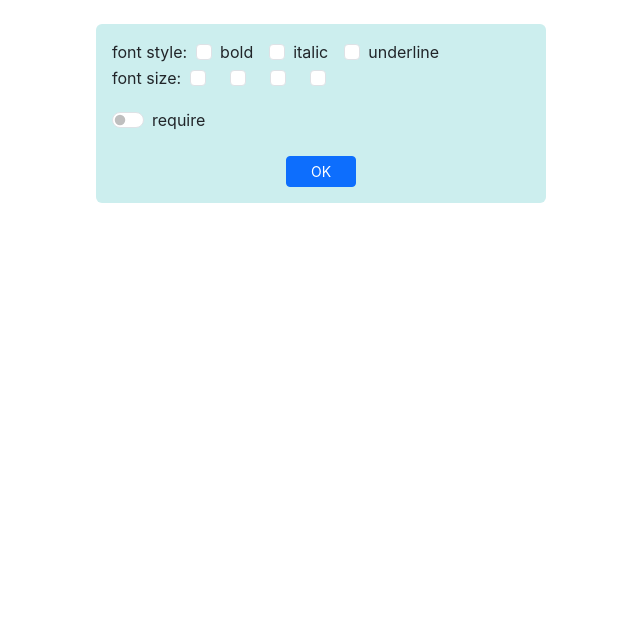
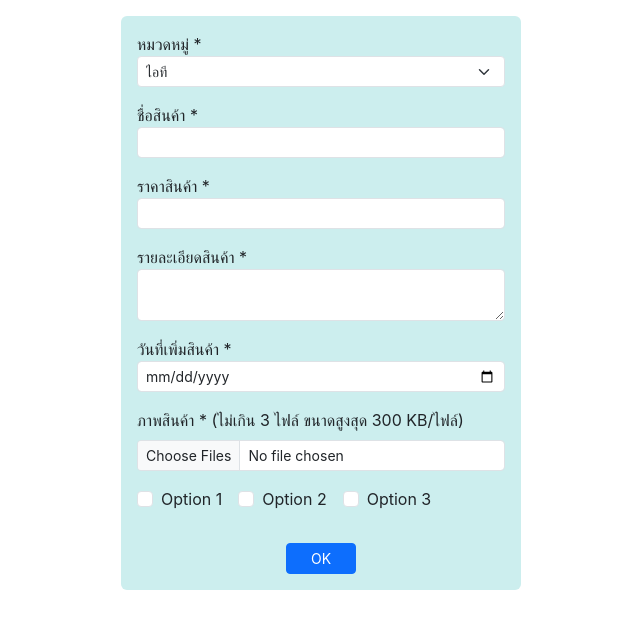
Before and after one commit to ChayanrothJA/app1, a React (Create React App) app: page / in a window 1280 px wide. Shown: the top 628 px of the page, without its empty margins (319-959 px from the left). Built offline with nearby package versions, Linux system fonts and the light colour scheme; the HTML template or start-up script is replaced by a standard one.

Commit message:
Create form-validation.js

```diff
--- a/package.json
+++ b/package.json
@@ -9,6 +9,7 @@
     "bootstrap": "^5.3.2",
     "react": "^18.2.0",
     "react-dom": "^18.2.0",
+    "react-hook-form": "^7.47.0",
     "react-router-dom": "^6.16.0",
     "react-scripts": "5.0.1",
     "web-vitals": "^2.1.4"
--- a/src/App.js
+++ b/src/App.js
@@ -1,6 +1,5 @@
-import React from 'react';
-import FormCheck from './component/Form/form-check';
-
+import React from 'react'
+import FormValidation from './component/Hook-Form/form-validation';
 export default function App() {
-return <FormCheck/>
+return <FormValidation/>
 }
--- /dev/null
+++ b/src/component/Hook-Form/form-validation.js
@@ -0,0 +1,121 @@
+import React from 'react';
+import { useForm } from 'react-hook-form';  // Importing the useForm hook
+
+export default function FormValidation() {
+    const cats = [['100', 'ไอที'], ['200', 'เครื่องจักรกล'], ['300', 'เคมีภัณฑ์']];
+    const opts = ['Option 1', 'Option 2', 'Option 3'];
+    const inputFile = React.createRef();
+    const { register, handleSubmit, formState: { errors } } = useForm();  // Using useForm hook
+
+    const onSubmitForm = (event) => {
+        let maxNumFiles = 3
+        let maxSize = 300
+
+    if (inputFile.current.files.length > maxNumFiles) {
+        alert(`เลือกได้ไม่เกิน ${maxNumFiles} ไฟล์`);
+        event.preventDefault();
+        return;
+      }
+
+    for (let file of inputFile.current.files) {
+        if (file.size > maxSize * 1000) {
+          alert(`ขนาดไฟล์ไม่เกิน (${maxSize} KB)`);
+          event.preventDefault();
+          return;
+        }
+      }
+
+    }
+  // Continue with form submission if all checks passed
+    const err = {
+        fontSize: 'smaller',
+        color: 'red'
+    };
+
+    return (
+        <div className="mt-3 mb-5 mx-auto p-3 rounded"
+        style={{ width:'400px', background:'#cee'}}>
+
+    <form onSubmit={handleSubmit(onSubmitForm)}>
+        <div className="form-group mb-3">
+            <label htmlFor="cats" className="YourClassNameHere">หมวดหมู่ *</label>
+            <select id="cats" className="form-select form-select-sm">
+      {
+        cats.map(item => {
+            return <option key={item[0]} value={item[0]}>{item[1]}</option>;
+          })
+
+      }
+    </select>
+    </div>
+    <div className="form-group mb-3">
+        <label htmlFor="name">ชื่อสินค้า *</label>
+        <input type="text" id="name" name="name" maxLength="50"
+            className="form-control form-control-sm"
+            {...register('name', {required: true, maxLength: 30})} />
+            {errors.name && <div style={err}>กรุณาระบุชื่อสินค้า</div>}
+    </div>
+    <div className="form-group mb-3">
+        <label htmlFor="price">ราคาสินค้า *</label>
+        <input
+            type="number"
+            id="price"
+            name="price"
+            min="0"
+            step="any"
+            className="form-control form-control-sm"
+            {...register('price', { validate: value => parseFloat(value) > 0 })}/>
+        {errors.price && <div style={err}>กรุณาระบุราคาสินค้าที่มีค่ามากกว่า 0</div>}
+    </div>
+    <div className="form-group mb-3">
+        <label htmlFor="detail">รายละเอียดสินค้า *</label>
+        <textarea id="detail" name="detail" rows="2" maxLength="250"
+            className="form-control form-control-sm"
+            {...register('detail', { required: true, minLength: 1, maxLength: 200 })}>
+        </textarea>
+        {errors.detail && <div style={err}>กรุณาระบุรายละเอียดสินค้า (1-200 ตัวอักษร)</div>}
+    </div>
+    <div className="form-group mb-3">
+        <label htmlFor="dateAdded">วันที่เพิ่มสินค้า *</label>
+        <input type="date" id="dateAdded" name="dateAdded"
+        className="form-control form-control-sm"
+        {...register('dateAdded', { required: true })}/>
+    {errors.dateAdded && <div style={err}>กรุณาระบุวันที่เพิ่มสินค้า</div>}
+    </div>
+    <div className="form-group mb-3">
+        <label htmlFor="file" className="form-label">ภาพสินค้า * (ไม่เกิน 3 ไฟล์
+            ขนาดสูงสุด 300 KB/ไฟล์)</label>
+        <input type="file" id="file" accept="image/*"
+            className="form-control form-control-sm" ref={inputFile} multiple/>
+    </div>
+
+        {opts.map((opt, i) => {
+            return(
+            <div className="form-check form-check-inline mb-2" key={i}>
+                <input type="checkbox" id={'opt' + i} value={opt}
+                    className="form-check-input"/>
+            <label htmlFor={'opt' + i} className="form-check-label">{opt}</label>
+        </div>
+        )
+    })
+}
+    <div className="text-center mt-4">
+        <button className="btn btn-primary btn-sm px-4">OK</button>
+        </div>
+    </form>
+    </div>
+    )
+}
+
+
+
+
+//   <button type="submit" className="btn btn-primary">Submit</button>
+// </form>
+
+
+
+// </div>
+//   );
+
+// }
```
Also changed, not shown: 1 other file (tests, documents, lock files or other folders).
